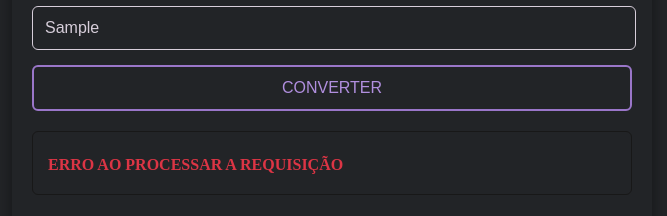
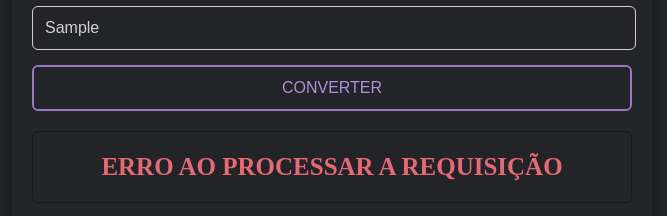
Before and after one commit to RayssaCarasilo/programacaoII, a website: page public/index.html in a window 1280 px wide. Both pictures are taken after typing "Sample" into the empty fields and a click on the button "CONVERTER". Shown: the part 220-436 px from the top of the page, without its empty margins (308-975 px from the left). Drawn offline with Linux system fonts and the light colour scheme; no server answers; a web font is replaced by a local one.

Commit message:
Update index.css

```diff
--- a/public/index.css
+++ b/public/index.css
@@ -83,8 +83,9 @@ button:hover {
 }
 
 .error {
-    color: #dc3545;
+    color: #e76976;
     font-weight: bold;
-    font-size: 16px;
-    text-align: center;
+    font-size: 25px;
+    display: flex;
+    justify-content: center;
 }
```
